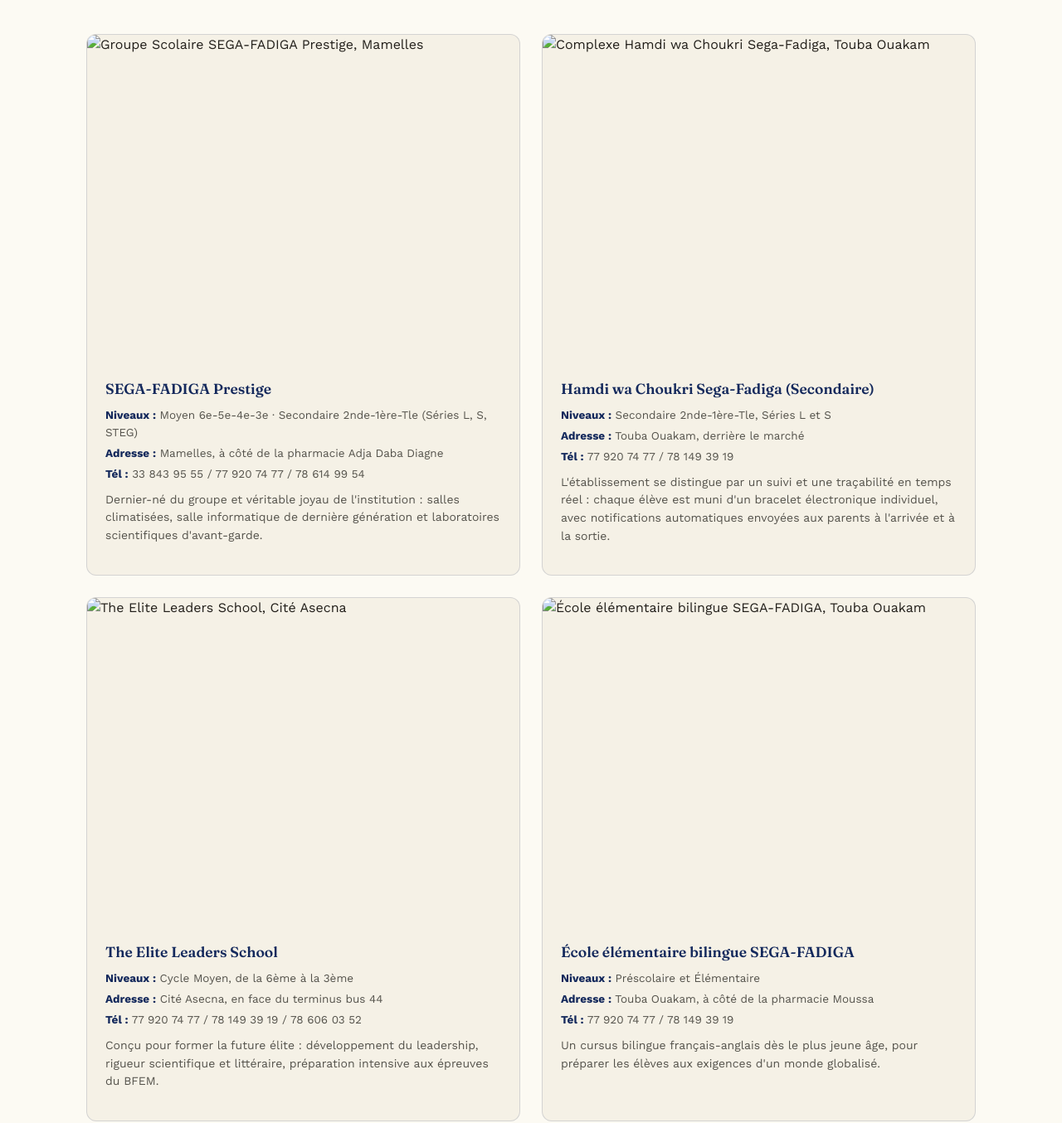
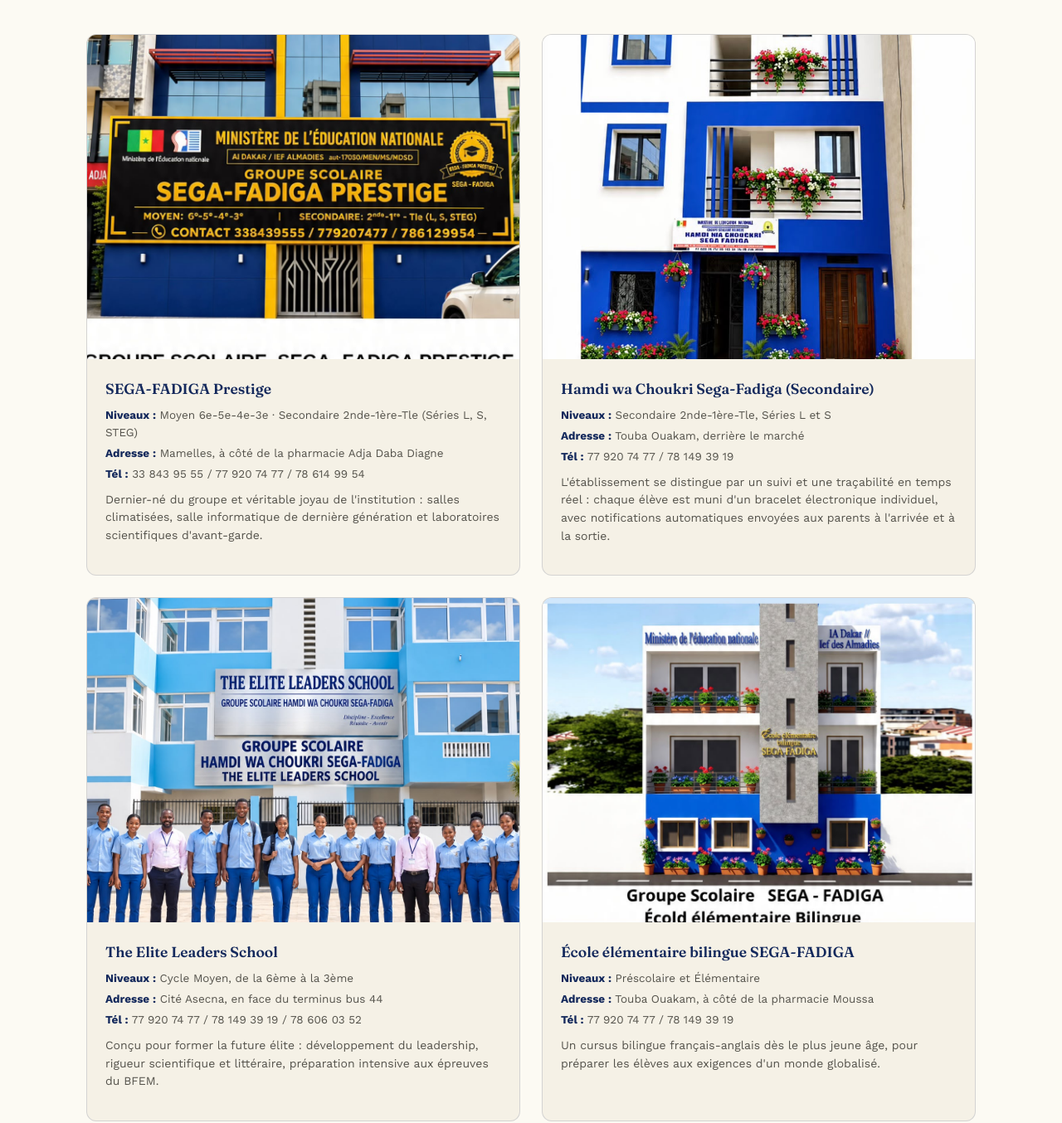
Before and after one commit to nogayendiaye206942-netizen/groupe-Scolaire-SEGA-FADIGA, a plain HTML site: page index.html in a window 1280 px wide. Shown: the part 2145-3499 px from the top of the page at 83% size. Drawn offline with nearby package versions, Linux system fonts and the light colour scheme; files whose address does not match are found by name.

Commit message:
Update index.html

```diff
--- a/index.html
+++ b/index.html
@@ -230,7 +230,7 @@
     <div class="school-grid">
 
       <div class="school-card">
-        <div class="school-photo"><img src="images/prestige.jpg" alt="Groupe Scolaire SEGA-FADIGA Prestige, Mamelles"></div>
+        <div class="school-photo"><img src="prestige.jpg" alt="Groupe Scolaire SEGA-FADIGA Prestige, Mamelles"></div>
         <div class="school-body">
           <h3>SEGA-FADIGA Prestige</h3>
           <p class="school-meta"><strong>Niveaux :</strong> Moyen 6e-5e-4e-3e · Secondaire 2nde-1ère-Tle (Séries L, S, STEG)</p>
@@ -241,7 +241,7 @@
       </div>
 
       <div class="school-card">
-        <div class="school-photo"><img src="images/hamdi-secondaire.jpg" alt="Complexe Hamdi wa Choukri Sega-Fadiga, Touba Ouakam"></div>
+        <div class="school-photo"><img src="hamdi-secondaire.jpg" alt="Complexe Hamdi wa Choukri Sega-Fadiga, Touba Ouakam"></div>
         <div class="school-body">
           <h3>Hamdi wa Choukri Sega-Fadiga (Secondaire)</h3>
           <p class="school-meta"><strong>Niveaux :</strong> Secondaire 2nde-1ère-Tle, Séries L et S</p>
@@ -252,7 +252,7 @@
       </div>
 
       <div class="school-card">
-        <div class="school-photo"><img src="images/elite-leaders.jpg" alt="The Elite Leaders School, Cité Asecna"></div>
+        <div class="school-photo"><img src="elite-leaders.jpg" alt="The Elite Leaders School, Cité Asecna"></div>
         <div class="school-body">
           <h3>The Elite Leaders School</h3>
           <p class="school-meta"><strong>Niveaux :</strong> Cycle Moyen, de la 6ème à la 3ème</p>
@@ -263,7 +263,7 @@
       </div>
 
       <div class="school-card">
-        <div class="school-photo"><img src="images/bilingue.jpg" alt="École élémentaire bilingue SEGA-FADIGA, Touba Ouakam"></div>
+        <div class="school-photo"><img src="bilingue.jpg" alt="École élémentaire bilingue SEGA-FADIGA, Touba Ouakam"></div>
         <div class="school-body">
           <h3>École élémentaire bilingue SEGA-FADIGA</h3>
           <p class="school-meta"><strong>Niveaux :</strong> Préscolaire et Élémentaire</p>
@@ -274,7 +274,7 @@
       </div>
 
       <div class="school-card" style="grid-column:1/-1;max-width:520px;">
-        <div class="school-photo"><img src="images/hamdi-creche.jpg" alt="Groupe scolaire Hamdi wa Choukri, quartier Ballon"></div>
+        <div class="school-photo"><img src="hamdi-creche.jpg" alt="Groupe scolaire Hamdi wa Choukri, quartier Ballon"></div>
         <div class="school-body">
           <h3>Hamdi wa Choukri (Crèche · Préscolaire · Élémentaire)</h3>
           <p class="school-meta"><strong>Niveaux :</strong> Crèche, Préscolaire, Élémentaire</p>
```
